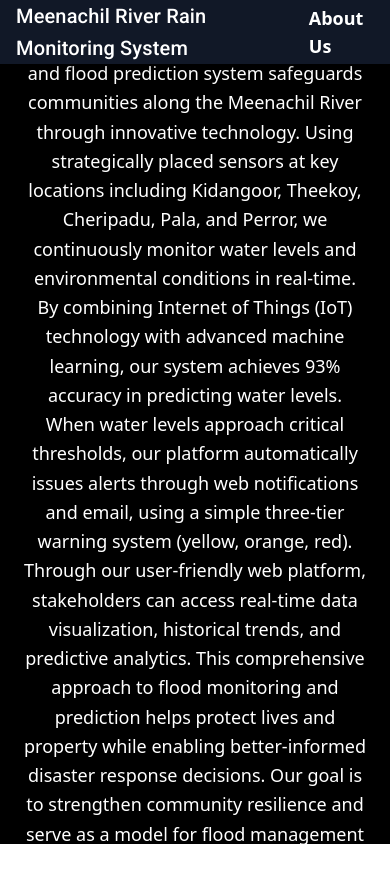
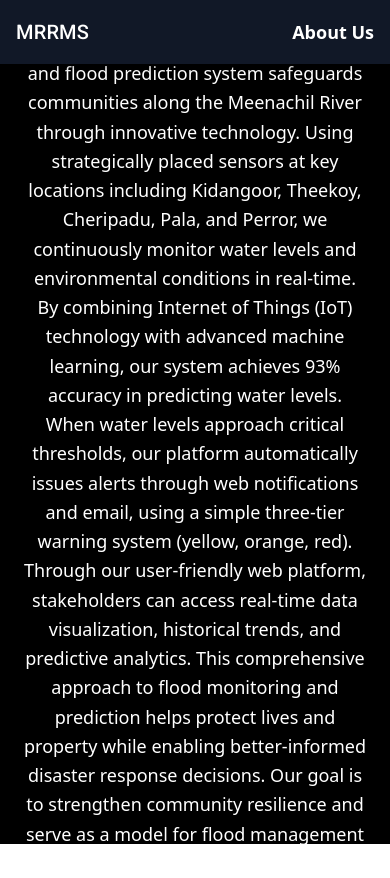
Before and after one commit to tomsabu444/MeenachiRiver-Flood-Prediction, a React (Vite) app in the folder frontend/: page /about-us in a window 390 px wide. Built offline with nearby package versions, Linux system fonts and the light colour scheme; no server answers.

Commit message:
Adjust map zoom level, update layout to flex-col-reverse, and enhance navbar and sidebar styles for better responsiveness

```diff
--- a/frontend/src/components/KeralaMap.jsx
+++ b/frontend/src/components/KeralaMap.jsx
@@ -43,7 +43,7 @@ const KeralaMap = () => {
     // Initialize the map
     const map = L.map("map", {
       center: [9.708965, 76.690926],
-      zoom: 12,
+      zoom: 11,
       minZoom: 8,
       maxBounds: keralaBounds,
       maxBoundsViscosity: 1.0,
--- a/frontend/src/components/layout.jsx
+++ b/frontend/src/components/layout.jsx
@@ -4,7 +4,7 @@ import { Outlet } from "react-router-dom";
 
 function Layout() {
   return (
-    <div className="flex flex-row h-screen pt-16">
+    <div className="flex flex-col-reverse md:flex-row h-screen pt-16">
       <Sidebar />
       <main className="flex-1 overflow-auto bg-gray-100">
         <Outlet />
--- a/frontend/src/components/navbar.jsx
+++ b/frontend/src/components/navbar.jsx
@@ -4,24 +4,43 @@ import { Link } from "react-router-dom";
 
 const Navbar = () => {
   return (
-    <AppBar position="fixed"  style={{ backgroundColor: "#111827" }}>
-      <Toolbar className="flex justify-between">
+    <AppBar
+      position="absolute"
+      className="h-16"
+      style={{ backgroundColor: "#111827" }}
+    >
+      <Toolbar
+        className="flex justify-between items-center h-full"
+        style={{ minHeight: "4rem" }} // Ensure consistent height
+      >
         {/* Left Section */}
-        <div className="flex items-center">
-          <Link to="/">
-          <Typography
-            variant="h6"
-            className="text-white font-inter font-extrabold text-xl tracking-wide"
+        <div className="flex-1 flex justify-start h-full">
+          <Link to="/" className="no-underline text-center flex items-center h-full">
+            {/* Full Title for Desktop */}
+            <Typography
+              variant="h6"
+              className="hidden md:block text-white font-inter font-extrabold text-xl tracking-wide"
+              style={{ lineHeight: "1.5" }}
             >
-            Meenachil River Rain Monitoring System
-          </Typography>
-            </Link>
+              Meenachil River Rain Monitoring System
+            </Typography>
+
+            {/* Short Title for Mobile */}
+            <Typography
+              variant="h6"
+              className="block md:hidden text-white font-inter font-extrabold text-xl tracking-wide"
+              style={{ lineHeight: "1.5" }}
+            >
+              MRRMS
+            </Typography>
+          </Link>
         </div>
 
         {/* Right Section */}
-        <div className="flex items-center">
-          <Link to="/about-us"
-            className="text-white text-lg font-semibold cursor-pointer transform transition-transform duration-300 hover:scale-110 hover:text-blue-400"
+        <div className="flex items-center flex-none h-full">
+          <Link
+            to="/about-us"
+            className="text-white text-lg font-semibold cursor-pointer transform transition-transform duration-300 hover:scale-110 hover:text-blue-400 flex items-center h-full"
           >
             About Us
           </Link>
--- a/frontend/src/components/sidebar.jsx
+++ b/frontend/src/components/sidebar.jsx
@@ -74,7 +74,7 @@ const Sidebar = () => {
   }
 
   return (
-    <aside className="w-full md:w-80 bg-gray-900 text-white p-4 md:max-h-screen font-roboto overflow-y-auto">
+    <aside className="w-full h-56 md:h-full md:w-80 bg-gray-900 text-white p-4 md:max-h-screen font-roboto overflow-y-auto">
       <h1 className="text-xl font-bold text-center bg-gradient-to-r from-blue-400 to-purple-600 bg-clip-text text-transparent mb-4">
         Locations
       </h1>
```
